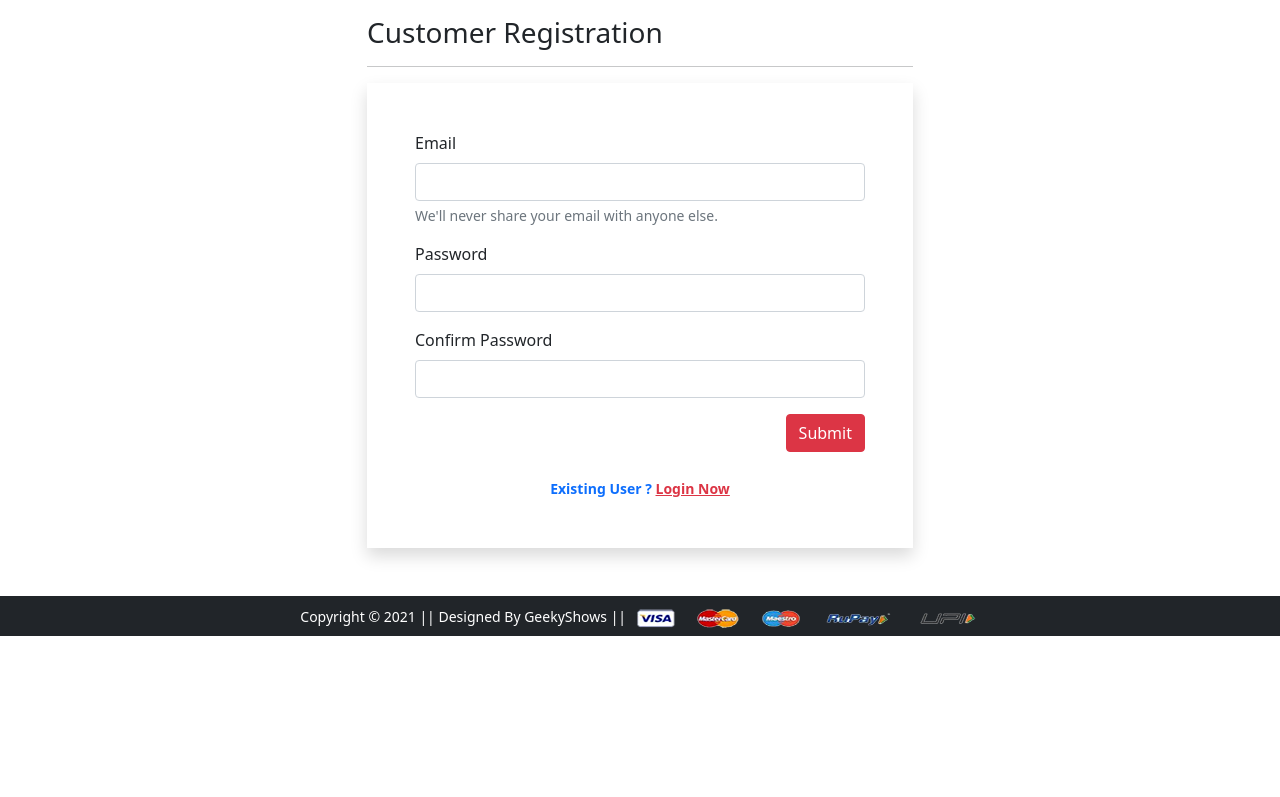
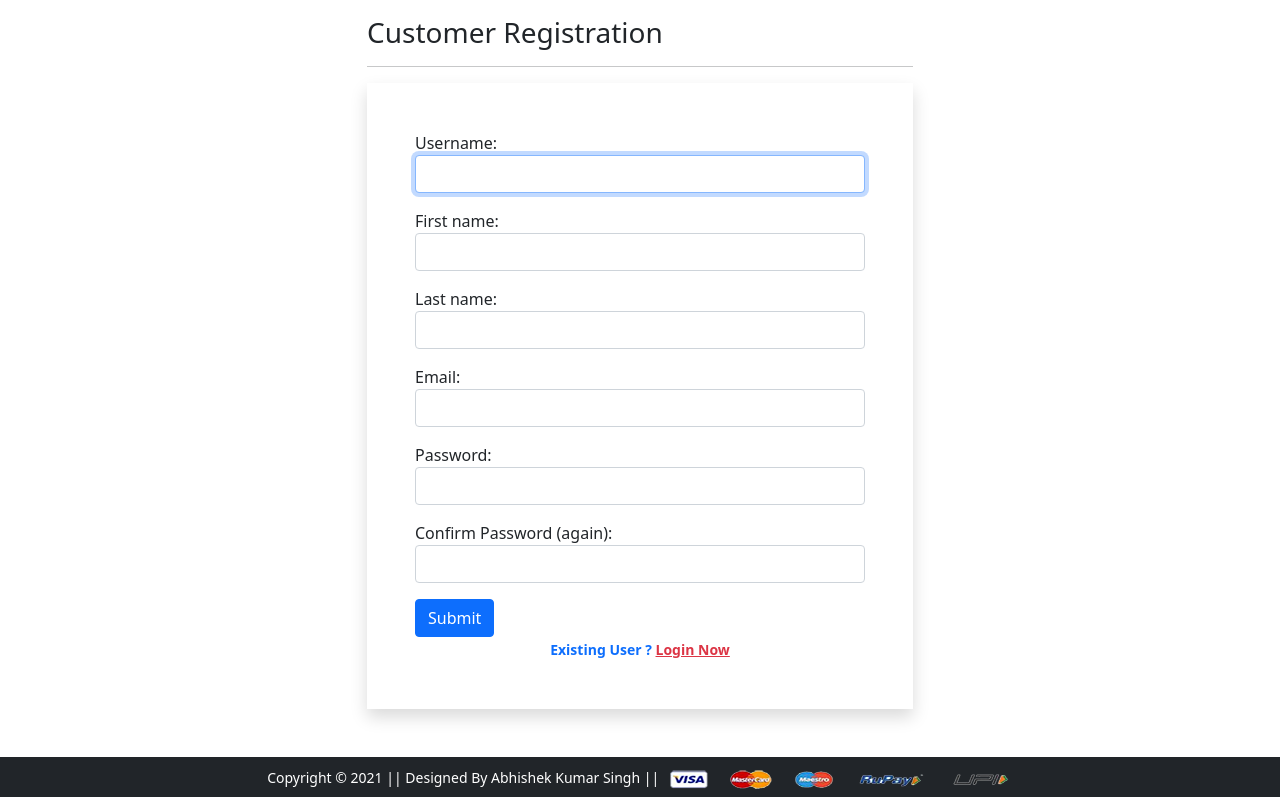
Before and after one commit to Abhishek-003/Django_Ecommerce_website, a Django app: page /registration/ in a window 1280 px wide. Shown: the part 56-853 px from the top of the page. Before the commit the page ends 692 px from the top, so only its background shows below. Run offline with Django 4.2, Linux system fonts and the light colour scheme; parts of the project's set-up code (start-up, migrations or seed data) failed here and were passed over; some libraries are stand-ins or nearby versions.

Commit message:
implemented the user registration functionality

```diff
--- /dev/null
+++ b/app/forms.py
@@ -0,0 +1,18 @@
+from socket import fromshare
+from django import forms
+from django.contrib.auth.forms import UserCreationForm
+from django.contrib.auth.models import User
+
+class CustomerRegistrationForm(UserCreationForm):
+    password1 = forms.CharField(label='Password', widget=forms.PasswordInput(attrs={'class':'form-control'}))
+    password2 = forms.CharField(label='Confirm Password (again)', widget=forms.PasswordInput(attrs={'class':'form-control'}))
+    email = forms.CharField(required=True, label='Email', widget=forms.EmailInput(attrs={'class':'form-control'}))
+
+    class Meta:
+        model = User
+        fields = ['username', 'first_name', 'last_name', 'email', 'password1', 'password2']
+        widgets = {
+            'username': forms.TextInput(attrs={'class':'form-control'}),
+            'first_name': forms.TextInput(attrs={'class':'form-control'}),
+            'last_name': forms.TextInput(attrs={'class':'form-control'})
+        }
--- a/app/templates/app/base.html
+++ b/app/templates/app/base.html
@@ -89,7 +89,7 @@
 
     <!-- Start Footer -->
     <footer class="container-fluid bg-dark text-center p-2 mt-5">
-        <small class="text-white">Copyright &copy; 2021 || Designed By GeekyShows || </small>
+        <small class="text-white">Copyright &copy; 2021 || Designed By Abhishek Kumar Singh || </small>
         <img src="{% static 'app/images/payment.png' %}" alt="" srcset="" class="img-fluid" height="2px">
     </footer> <!-- End Footer -->
 
--- a/app/templates/app/customerregistration.html
+++ b/app/templates/app/customerregistration.html
@@ -9,25 +9,17 @@
    <hr>
 
    <form action="" method="post" novalidate class="shadow p-5">
-    <div class="mb-3">
-     <label for="inputEmail4" class="form-label">Email</label>
-     <input type="email" class="form-control" id="inputEmail4">
-     <div id="emailHelp" class="form-text">We'll never share your email with anyone else.</div>
-    </div>
-    <div class="mb-3">
-     <label for="inputPassword1" class="form-label">Password</label>
-     <input type="password" class="form-control" id="inputPassword1">
-    </div>
-    <div class="mb-3">
-     <label for="inputPassword2" class="form-label">Confirm Password</label>
-     <input type="password" class="form-control" id="inputPassword2">
-    </div>
-    <div class="text-end">
-     <button type="button" class="btn btn-danger">Submit</button>
-    </div>
-    <br>
-    <div class="text-center text-primary fw-bold"><small>Existing User ? <a href="{% url 'login' %}"
-       class="text-danger">Login Now</a> </small></div>
+      {% csrf_token %}
+      {% for fm in form %}
+          <div class="form-group mb-3">
+            {{fm.label_tag}} {{fm}} <small class="text-danger">{{fm.errors|striptags}}</small>
+          </div>
+      {% endfor %}
+      <input type="submit" value="Submit" class="btn btn-primary">
+      <br>
+      <div class="text-center text-primary fw-bold">
+         <small>Existing User ? <a href="{% url 'login' %}" class="text-danger">Login Now</a></small>
+      </div>
     {% if form.non_field_errors %}
     {% for error in form.non_field_errors %}
     <p class="alert alert-danger my-3">{{error}}</p>
--- a/app/urls.py
+++ b/app/urls.py
@@ -14,7 +14,8 @@ urlpatterns = [
     path('orders/', views.orders, name='orders'),
     path('changepassword/', views.change_password, name='changepassword'),
     path('mobile/', views.mobile, name='mobile'),
+    path('mobile/<slug:data>', views.mobile, name='mobiledata'),
     path('login/', views.login, name='login'),
-    path('registration/', views.customerregistration, name='customerregistration'),
+    path('registration/', views.CustomerRegistrationView.as_view(), name='customerregistration'),
     path('checkout/', views.checkout, name='checkout'),
 ]+static(settings.MEDIA_URL, document_root=settings.MEDIA_ROOT)
--- a/app/views.py
+++ b/app/views.py
@@ -1,6 +1,7 @@
 from unicodedata import category
 from django.shortcuts import render
 from .models import Customer, Product, OrderPlaced, Cart
+from .forms import CustomerRegistrationForm
 from django.views import View
 
 class ProductView(View):
@@ -37,14 +38,33 @@ def orders(request):
 def change_password(request):
  return render(request, 'app/changepassword.html')
 
-def mobile(request):
- return render(request, 'app/mobile.html')
+def mobile(request, data=None):
+    if data is None:
+        mobiles = Product.objects.filter(category='M')
+    elif data == 'below':
+        mobiles = Product.objects.filter(category='M').filter(discounted_price__lt=10000)
+    elif data == 'above':
+        mobiles = Product.objects.filter(category='M').filter(discounted_price__gt=10000)
+    else:
+        mobiles = Product.objects.filter(category='M').filter(brand=data)
+
+    return render(request, 'app/mobile.html', {'mobiles':mobiles})
 
 def login(request):
  return render(request, 'app/login.html')
 
-def customerregistration(request):
- return render(request, 'app/customerregistration.html')
+
+class CustomerRegistrationView(View):
+    def get(self, request):
+        form = CustomerRegistrationForm()
+        return render(request, 'app/customerregistration.html', {'form':form})
+
+    def post(self, request):
+        form = CustomerRegistrationForm(request.POST)
+        if form.is_valid():
+            form.save()
+        return render(request, 'app/customerregistration.html', {'form':form})
+
 
 def checkout(request):
  return render(request, 'app/checkout.html')
```
Also changed, not shown: app/templates/app/mobile.html (+26 -2 lines), db.sqlite3.
